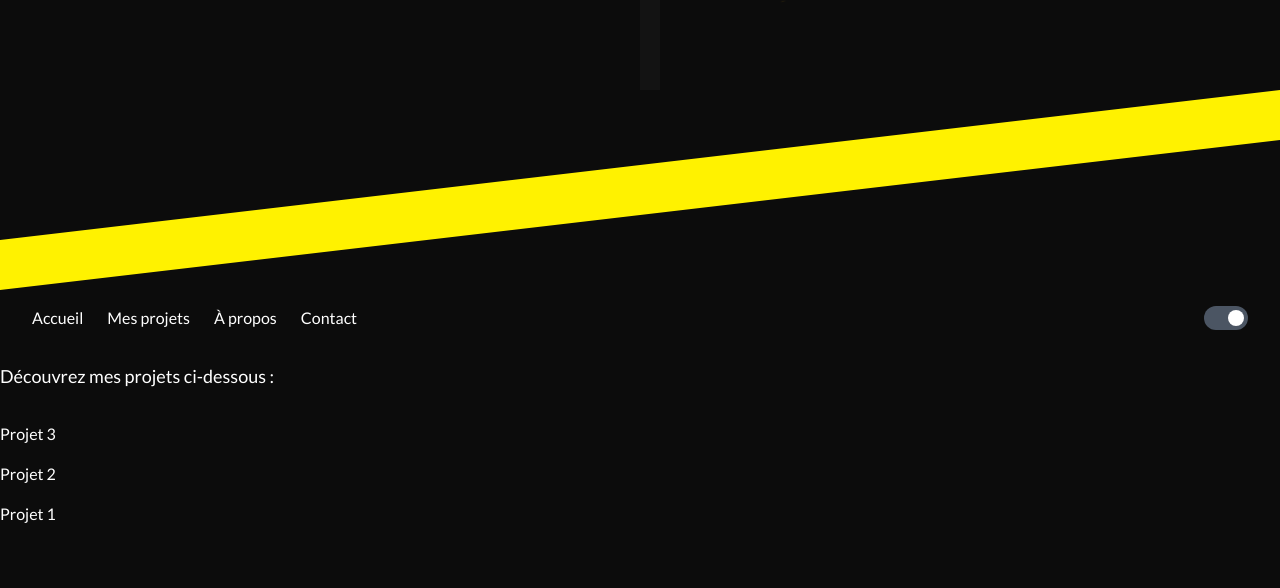
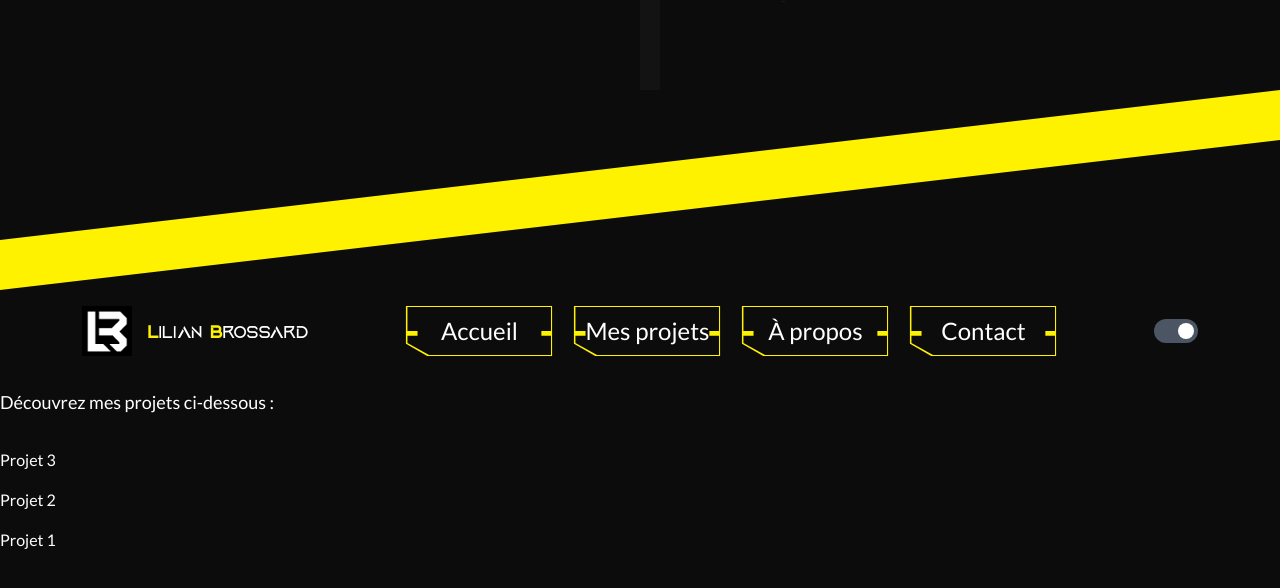
Before and after one commit to LilianBrossard/lilian-brossard, a Next.js app: page / in a window 1280 px wide. Shown: the part 710-1298 px from the top of the page. Built offline with nearby package versions, Linux system fonts and the light colour scheme; a web font is replaced by a local one.

Commit message:
feat: refactor Navbar to use LinkStyle component and add animation effects

```diff
--- /dev/null
+++ b/app/styles/link.module.css
@@ -0,0 +1,10 @@
+@keyframes slideDown {
+  to {
+    transform: translateY(100%);
+  }
+}
+@keyframes slideUp {
+  to {
+    transform: translateY(0%);
+  }
+}
--- /dev/null
+++ b/components/LinkStyle.tsx
@@ -0,0 +1,58 @@
+"use client";
+import Link from "next/link";
+import { useState } from "react";
+import style from "../app/styles/link.module.css";
+
+interface LinkStyleProps {
+  lien?: string;
+  info?: string;
+}
+
+export default function LinkStyle({
+  lien = "/#",
+  info = "not definded",
+}: LinkStyleProps) {
+  const [hovered, setHovered] = useState(false);
+
+  const handleMouseEnter = () => {
+    setHovered(true);
+  };
+
+  const handleMouseLeave = () => {
+    setHovered(false);
+  };
+
+  const getAnimatedChars = () =>
+    info.split("").map((char, idx) => (
+      <span
+        key={idx}
+        style={{
+          display: "inline-block",
+          transform: hovered ? "translateY(0%)" : "translateY(100%)",
+          animation: hovered
+            ? `${style.slideDown} 0.2s ${idx * 0.1}s forwards`
+            : `${style.slideUp} 0.2s ${idx * 0.1}s forwards`,
+        }}
+      >
+        {char === " " ? "\u00A0" : char}
+      </span>
+    ));
+
+  return (
+    <Link
+      href={lien}
+      className="group relative w-36 h-12 text-foreground hover:text-background text-lg md:text-xl lg:text-2xl text-center transition-all duration-200 block"
+      onMouseEnter={handleMouseEnter}
+      onMouseLeave={handleMouseLeave}
+    >
+      <div className="absolute w-full h-full scale-y-105 scale-x-[1.02] clipPath-Button-Simple bg-(--accentuation) pointer-events-none"></div>
+      <div className="clipPath-Button w-full h-full relative overflow-hidden flex items-center justify-center bg-background duration-200">
+        <div className="absolute h-full w-0 group-hover:w-full duration-500 group-hover:bg-(--accentuation)"></div>
+        <div className="flex flex-col items-center justify-center overflow-hidden relative">
+          <p className="absolute -top-full">{getAnimatedChars()}</p>
+          <p>{getAnimatedChars()}</p>
+        </div>
+      </div>
+    </Link>
+  );
+}
--- a/components/Navbar.tsx
+++ b/components/Navbar.tsx
@@ -1,22 +1,33 @@
+import Image from "next/image";
 import Link from "next/link";
-import ThemeToggle from "./ThemeToggle";
+import ThemeToggle from "@/components/ThemeToggle";
+import LinkStyle from "@/components/LinkStyle";
 
 export default function Navbar() {
+  const link = [
+    { href: "/", label: "Accueil" },
+    { href: "/projet", label: "Mes projets" },
+    { href: "/#about", label: "À propos" },
+    { href: "/#contact", label: "Contact" },
+  ];
   return (
-    <nav className="py-4 px-8 flex justify-between items-cente bg-background">
+    <nav className="py-4 px-8 flex justify-around items-center bg-background">
+      <Link
+        href="/"
+        className="flex flex-row gap-4 justify-center items-center"
+      >
+        <Image src="/LB.png" alt="LB" width={50} height={50} />
+        <h3 className="text-lg uppercase font-(family-name:--font-aquire) whitespace-nowrap">
+          <span className="text-(--accentuation) font-bold">L</span>ilian{" "}
+          <span className="text-(--accentuation) font-bold">B</span>rossard
+        </h3>
+      </Link>
       <ul className="flex gap-6">
-        <li>
-          <Link href="/">Accueil</Link>
-        </li>
-        <li>
-          <Link href="/projet">Mes projets</Link>
-        </li>
-        <li>
-          <Link href="/#about">À propos</Link>
-        </li>
-        <li>
-          <Link href="/#contact">Contact</Link>
-        </li>
+        {link.map((item) => (
+          <li key={item.href}>
+            <LinkStyle lien={item.href} info={item.label} />
+          </li>
+        ))}
       </ul>
       <ThemeToggle />
     </nav>
```
